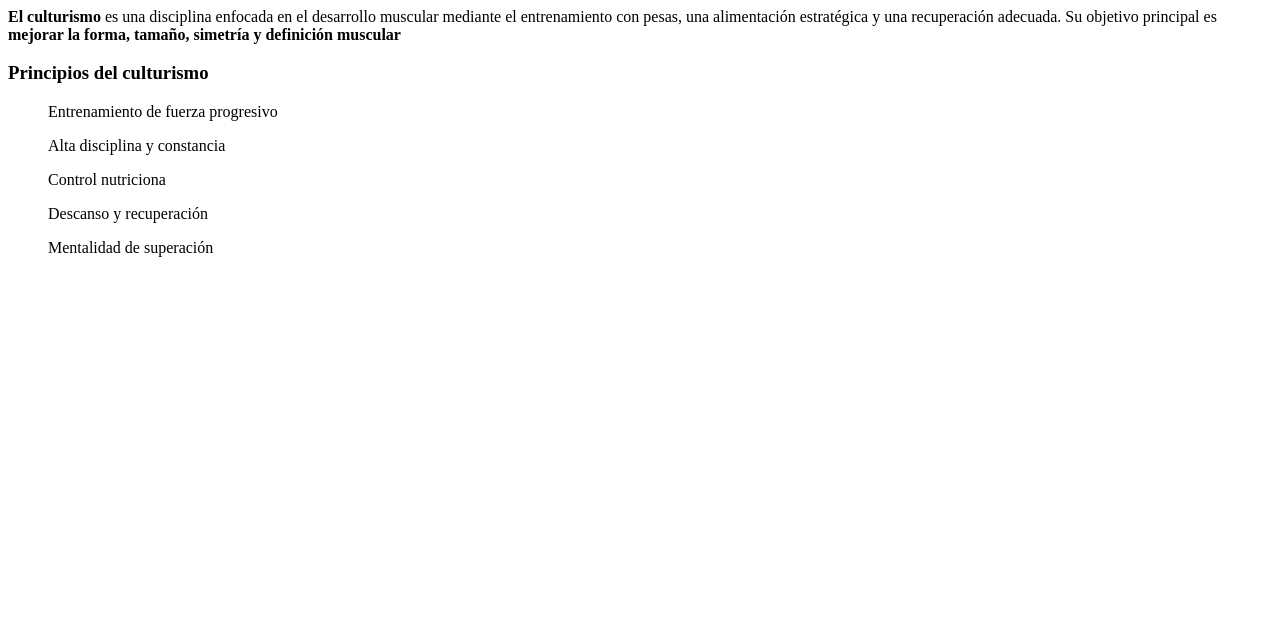
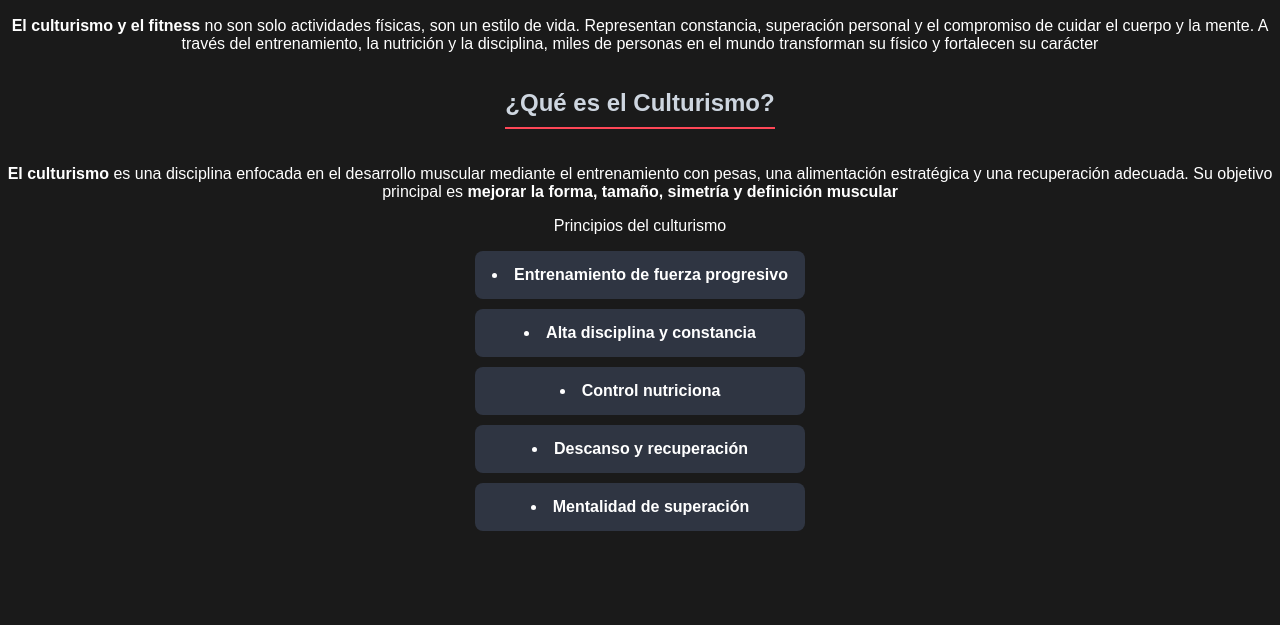
Before and after one commit to Johann-Rodriguez-Chepetla/learning-log-2026, a plain HTML site: page Semana-01/index.html in a window 1280 px wide. Shown: the part 175-800 px from the top of the page. Drawn offline with Linux system fonts and the light colour scheme.

Commit message:
feat= Mis primeros estilos css en mi pagina web dark mode

```diff
--- a/Semana-01/index.html
+++ b/Semana-01/index.html
@@ -4,17 +4,18 @@
     <meta charset="UTF-8">
     <meta name="viewport" content="width=device-width, initial-scale=1.0">
     <title>Mi primer pagina web</title>
+    <link rel="stylesheet" href="style.css">
 </head>
 <body>
     <h1> Culturismo & Fitness: Fuerza, Disciplina y Transformación</h1>
     <p>  <strong>El culturismo y el fitness</strong> no son solo actividades físicas, son un estilo de vida. Representan constancia, superación personal y el compromiso de cuidar el cuerpo y la mente. A través del entrenamiento, la nutrición y la disciplina, miles de personas en el mundo transforman su físico y fortalecen su carácter</p>
     <h2>¿Qué es el Culturismo?</h2>
     <p> <strong>El culturismo</strong> es una disciplina enfocada en el desarrollo muscular mediante el entrenamiento con pesas, una alimentación estratégica y una recuperación adecuada. Su objetivo principal es <strong> mejorar la forma, tamaño, simetría y definición muscular</strong></p>
-    <h3>Principios del culturismo</h3>
-    <ul>Entrenamiento de fuerza progresivo</ul>
-    <ul>Alta disciplina y constancia </ul>
-    <ul>Control nutriciona </ul>
-    <ul>Descanso y recuperación</ul>
-    <ul>Mentalidad de superación </ul>
+    <ul>Principios del culturismo</ul>
+    <li>Entrenamiento de fuerza progresivo</li>
+    <li>Alta disciplina y constancia</li>
+    <li>Control nutriciona </li>
+    <li>Descanso y recuperación</li>
+    <li>Mentalidad de superación </li>
 </body>
 </html>
--- /dev/null
+++ b/Semana-01/style.css
@@ -0,0 +1,59 @@
+/* 1. Reset básico (quita los márgenes por defecto del navegador) */
+body {
+    margin: 0;
+    padding: 0;
+    font-family: 'Arial', sans-serif; /* Tipografía limpia */
+    background-color: #1a1a1a; /* Fondo casi negro (Dark Mode) */
+    color: #ffffff; /* Texto blanco */
+    text-align: center; /* Todo centrado */
+}
+
+/* 2. Estilo para el Título Principal */
+h1 {
+    color: #ff4757; /* Rojo intenso estilo Gym */
+    text-transform: uppercase; /* Todo en mayúsculas */
+    margin-top: 50px;
+    font-size: 3rem; /* Texto muy grande */
+}
+
+/* 3. Estilo para los subtítulos */
+h2 {
+    color: #ced6e0; /* Gris claro */
+    border-bottom: 2px solid #ff4757; /* Línea roja debajo */
+    display: inline-block; /* Para que la línea sea del ancho del texto */
+    padding-bottom: 10px;
+}
+
+/* 4. Estilo para la lista */
+ul {
+    list-style-type: none; /* Quita los puntos feos por defecto */
+    padding: 0;
+}
+
+li {
+    background-color: #2f3542; /* Fondo gris para cada item */
+    margin: 10px auto; /* Separación entre items */
+    padding: 15px;
+    width: 300px; /* Ancho fijo */
+    border-radius: 8px; /* Bordes redondeados */
+    font-weight: bold;
+}
+
+/* 5. El Botón de Llamada a la Acción (CTA) */
+button {
+    background-color: #ff4757; /* Mismo rojo que el título */
+    color: white;
+    padding: 15px 30px;
+    font-size: 1.2rem;
+    border: none;
+    border-radius: 50px; /* Botón redondo */
+    cursor: pointer; /* Manita al pasar el mouse */
+    margin-top: 30px;
+    transition: transform 0.2s; /* Animación suave */
+}
+
+/* Efecto al pasar el mouse por encima del botón */
+button:hover {
+    transform: scale(1.1); /* Crece un poquito */
+    background-color: #ff6b81; /* Se pone más claro */
+}
```
